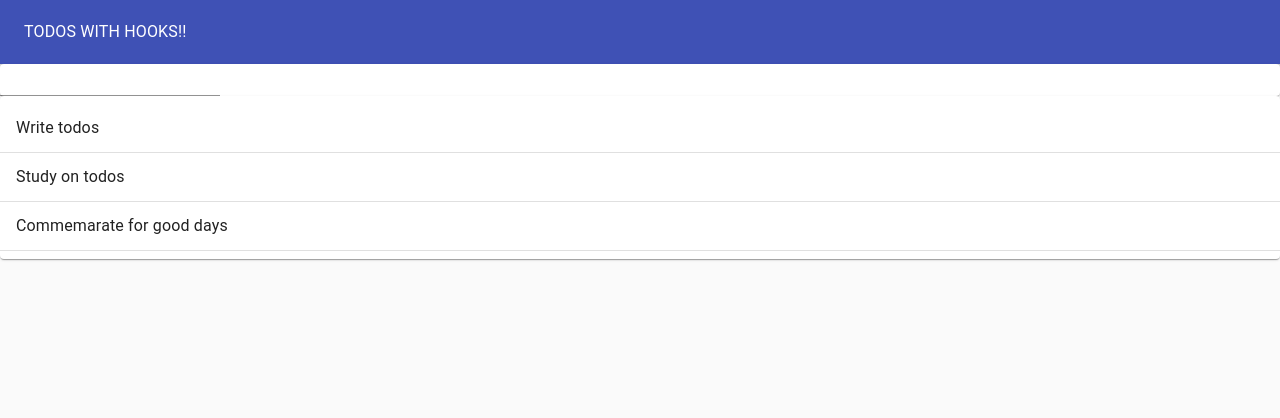
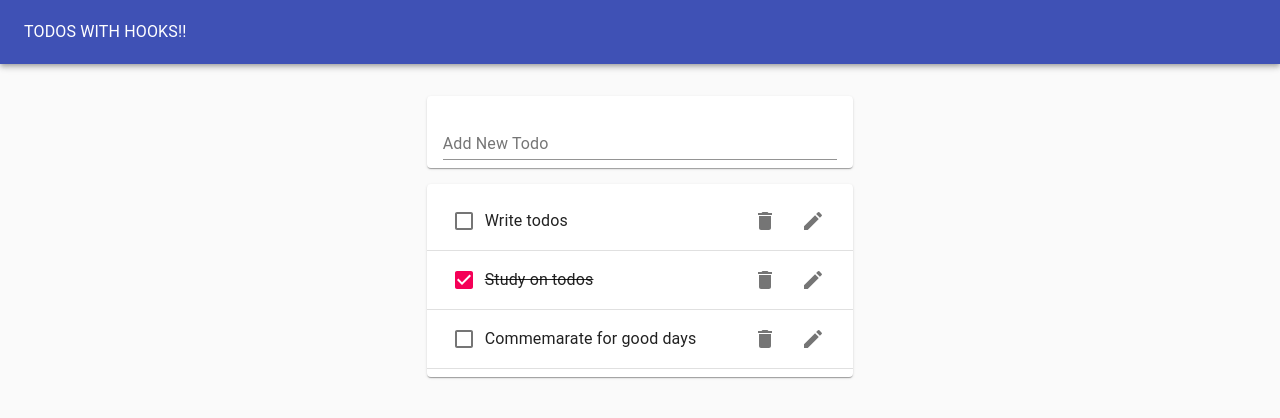
Before and after one commit to appsius/todo_five, a React (Create React App) app: page / in a window 1280 px wide. Shown: the top 418 px of the page. Built offline with nearby package versions, Linux system fonts and the light colour scheme; the HTML template or start-up script is replaced by a standard one.

Commit message:
Adding Todo Item Component

```diff
--- /dev/null
+++ b/src/Todo.js
@@ -0,0 +1,29 @@
+import React from 'react';
+import ListItem from '@material-ui/core/ListItem';
+import ListItemText from '@material-ui/core/ListItemText';
+import Checkbox from '@material-ui/core/Checkbox';
+import IconButton from '@material-ui/core/IconButton';
+import DeleteIcon from '@material-ui/icons/Delete';
+import EditIcon from '@material-ui/icons/Edit';
+import ListItemSecondaryAction from '@material-ui/core/ListItemSecondaryAction';
+
+export default function Todo({ task, completed }) {
+  return (
+    <ListItem>
+      <Checkbox tabIndex={-1} checked={completed} />
+      <ListItemText
+        style={{ textDecoration: completed ? 'line-through' : 'none' }}
+      >
+        {task}
+      </ListItemText>
+      <ListItemSecondaryAction>
+        <IconButton area-label='Delete'>
+          <DeleteIcon />
+        </IconButton>
+        <IconButton area-label='Edit'>
+          <EditIcon />
+        </IconButton>
+      </ListItemSecondaryAction>
+    </ListItem>
+  );
+}
--- a/src/TodoApp.js
+++ b/src/TodoApp.js
@@ -32,8 +32,12 @@
           <Typography color='inherit'>TODOS WITH HOOKS!!</Typography>
         </Toolbar>
       </AppBar>
-      <TodoForm addTodo={addTodo} />
-      <TodoList todos={todos} />
+      <Grid container justify='center' style={{ marginTop: '1rem' }}>
+        <Grid item xs={11} md={8} lg={4}>
+          <TodoForm addTodo={addTodo} />
+          <TodoList todos={todos} />
+        </Grid>
+      </Grid>
     </Paper>
   );
 }
--- a/src/TodoForm.js
+++ b/src/TodoForm.js
@@ -6,7 +6,7 @@
 export default function TodoForm({ addTodo }) {
   const [value, handleChange, reset] = useInputState('');
   return (
-    <Paper>
+    <Paper style={{ margin: '1rem 0', padding: '0 1rem' }}>
       <form
         onSubmit={e => {
           e.preventDefault();
@@ -14,7 +14,13 @@
           reset();
         }}
       >
-        <TextField value={value} onChange={handleChange} />
+        <TextField
+          value={value}
+          onChange={handleChange}
+          margin='normal'
+          label='Add New Todo'
+          fullWidth
+        />
       </form>
     </Paper>
   );
--- a/src/TodoList.js
+++ b/src/TodoList.js
@@ -2,8 +2,7 @@
 import Paper from '@material-ui/core/Paper';
 import List from '@material-ui/core/List';
 import Divider from '@material-ui/core/Divider';
-import ListItem from '@material-ui/core/ListItem';
-import ListItemText from '@material-ui/core/ListItemText';
+import Todo from './Todo';
 
 function TodoList(props) {
   return (
@@ -11,9 +10,7 @@
       <List>
         {props.todos.map(todo => (
           <>
-            <ListItem>
-              <ListItemText>{todo.task}</ListItemText>
-            </ListItem>
+            <Todo task={todo.task} key={todo.id} completed={todo.completed} />
             <Divider />
           </>
         ))}
```
